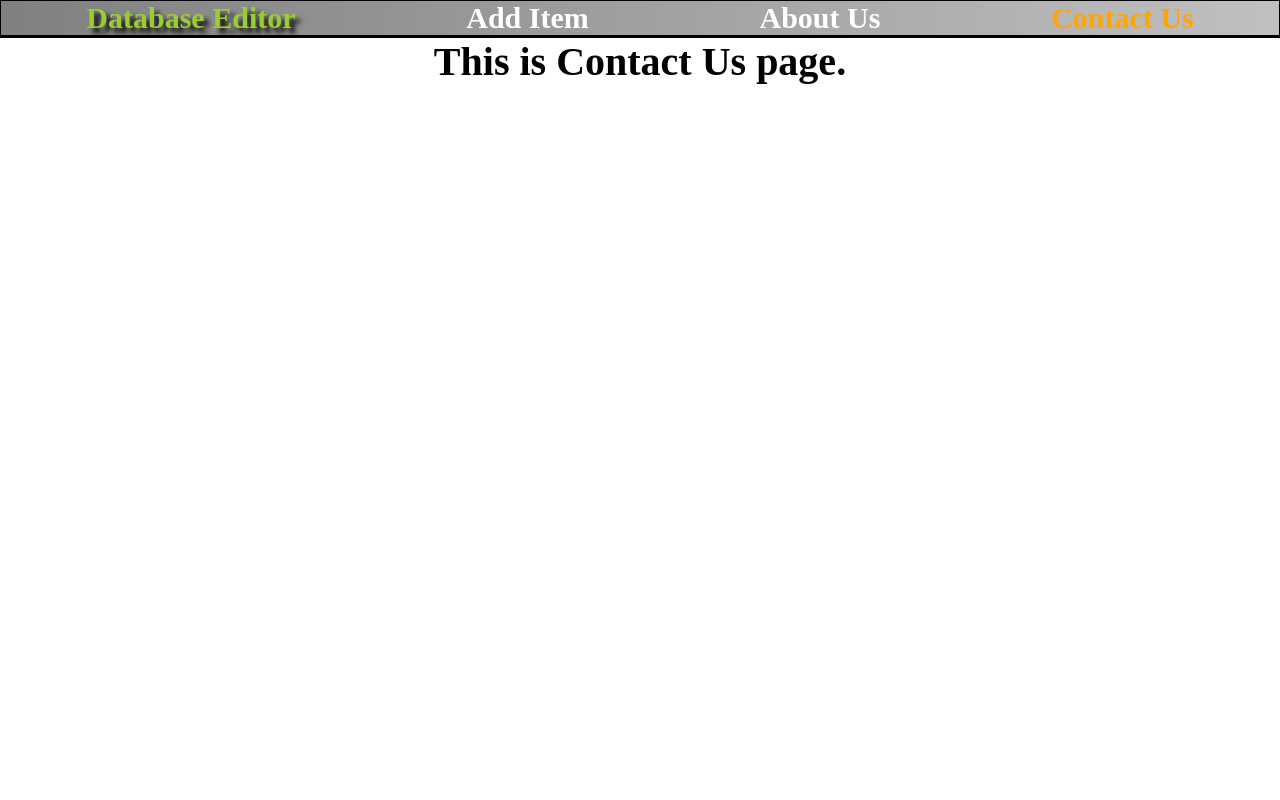
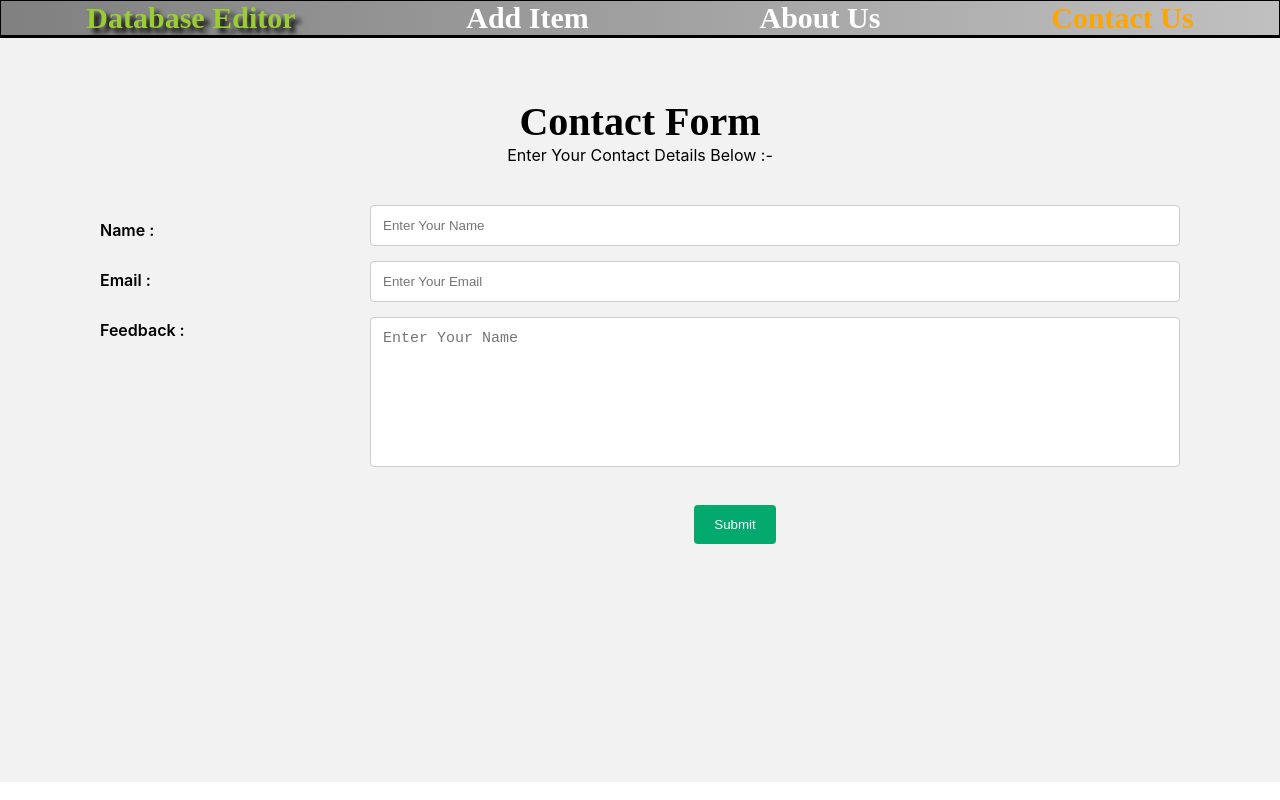
Before and after one commit to yash5chandrakar/Backend-Project-ECOM-, a React (Create React App) app: page /contactUs in a window 1280 px wide. Built offline with nearby package versions, Linux system fonts and the light colour scheme.

Commit message:
Final Commit

```diff
--- a/src/App.js
+++ b/src/App.js
@@ -2,7 +2,8 @@ import { BrowserRouter, NavLink, Route, Routes } from 'react-router-dom';
 import './App.css';
 import AboutUs from './Components/AboutUs';
 import AddItems from './Components/AddItems';
-import ContactUs from './Components/ContactUs';
+import ContactMe from './Components/ContactMe';
+// import ContactUs from './Components/ContactUs';
 import MainPage from './Components/MainPage';
 import NoItemsFound from './Components/NoItemsFound';
 
@@ -33,7 +34,7 @@ function App() {
           <Route path='/addItemPage/:id' element={<AddItems />}></Route>
         </Route>
         <Route path='/aboutUs' element={<AboutUs />}></Route>
-        <Route path='/contactUs' element={<ContactUs />}></Route>
+        <Route path='/contactUs' element={<ContactMe />}></Route>
         <Route path='*' element={<NoItemsFound />}></Route>
       </Routes>
     </BrowserRouter>
--- /dev/null
+++ b/src/Components/AboutUS.module.css
@@ -0,0 +1,34 @@
+.subTitle {
+    font-size: 35px;
+    font-family: cursive;
+}
+
+.outerAboutDiv {
+    padding: 20px 50px;
+}
+
+.outerAboutDiv h1 {
+    font-size: 45px;
+    margin-bottom: 20px;
+}
+
+.contentDiv p {
+    padding: 10px;
+    font-size: 20px;
+    text-align: left;
+    margin: 10px;
+}
+
+.aboutList {
+    display: flex;
+    justify-content: center;
+    align-items: center;
+    flex-direction: column;
+    list-style-type: disc;
+}
+
+.aboutList img {
+    width: 90%;
+    align-self: center;
+    border-radius: 20px;
+}
--- a/src/Components/AboutUs.js
+++ b/src/Components/AboutUs.js
@@ -1,9 +1,57 @@
 import React from 'react'
+import styles from "./AboutUS.module.css"
 
 const AboutUs = () => {
     return (
-        <div>
-            <h1>This is About Us Page</h1>
+        <div className={styles.outerAboutDiv}>
+            <h1>About Us</h1>
+            <div className={styles.contentDiv}>
+                <h2 className={styles.subTitle}>#Database Editor for E-COM Project</h2>
+                <p>This is a database editor app which you can use to edit your database content, add new items and basically manage your database easily. It features good UI and has several functions which are suited to your needs.</p>
+                <h2 className={styles.subTitle}>#Tech Stacks Used </h2>
+                <p>Tech Stacks used in this project are :- <br />
+                    <ol>
+                        <li>Node JS</li>
+                        <li>React JS</li>
+                        <li>Express JS</li>
+                        <li>MongoDB</li>
+                    </ol>
+                </p>
+                <h2 className={styles.subTitle}>#Inspiration</h2>
+                <p>The idea to build this project came after i decided to build a full functioning E-Com Website. Basically i need to manage my database in a good manner so that it can be maintained when i start to use my E-COM Website. Maintaining Data which are needed for the website to work is a crucial job for a Full Stack Developer. Also i needed to take into account that these data can be changed at any time and the Main Website should reflect this positively. I learned various things from this project and it has accounted to my great growth in my backend skills.</p>
+                <h2 className={styles.subTitle}>#API Calls</h2>
+                <p>Various APIs provide means to add, delete, edit an item in the database. They are as follows :- <br />
+                    <ol>
+                        <li>"/api/getSingleItem" - for getting a single Item (for Edit).</li>
+                        <li>"/api/getItems" - To get all items present in DB.</li>
+                        <li>"/api/addItems" - To add Item in the DB.</li>
+                        <li>"/api/deleteItem" - To Delete an Item in DB.</li>
+                    </ol>
+                </p>
+                <h2 className={styles.subTitle}>#Pages</h2>
+                <p>
+                    <ul className={styles.aboutList}>
+                        <li>
+                            <p><strong>Main Page</strong> :- This page displays all data present in the DB.</p>
+                            <img src='https://i.imgur.com/r4HOJXL.png' alt='MainPage.png' />
+                        </li>
+                        <li>
+                            <p><strong>Add Item Page</strong>  :- In this page you can enter details for the product and then submit it to the DB.</p>
+                            <img src='https://i.imgur.com/pzECSTK.png' alt='AddItem.png' />
+                        </li>
+                        <li>
+                            <p><strong>Edit Item</strong>  :- When Edit Item is clicked user is moved to the add item page with all details automatically entered in the respective inputs for easier editing.</p>
+                            <img src="https://i.imgur.com/5Xmw8ZA.png" alt="EditItem.png" />
+                            <h1 align="center">🢃</h1>
+                            <img src="https://i.imgur.com/qXE9ji2.png" alt="ItemDetails.png" />
+                        </li>
+                        <li>
+                            <p><strong>Contact Form</strong>  :- Here you can provide feedback using this form to the backend Team.</p>
+                            <img src="https://i.imgur.com/158yYiW.png" alt="Contact.png" />
+                        </li>
+                    </ul>
+                </p>
+            </div>
         </div>
     )
 }
--- a/src/Components/AddItems.js
+++ b/src/Components/AddItems.js
@@ -4,7 +4,7 @@ import styles from "./AddItems.module.css"
 
 const AddItems = () => {
     const params = useParams()
-    console.log(params)
+    // console.log(params)
 
     const [name, setName] = useState("")
     const [price, setPrice] = useState("")
@@ -21,7 +21,7 @@ const AddItems = () => {
     useEffect(() => {
         if (params.id && params.id !== "") {
             async function getItem() {
-                const res = await fetch(`/getSingleItem?id=${params.id}`, {
+                const res = await fetch(`/api/getSingleItem?id=${params.id}`, {
                     method: "GET",
                 }).then((resp => resp.json()))
                 setImageUrl(res.image)
@@ -76,7 +76,7 @@ const AddItems = () => {
             warranty: warranty
         }
 
-        const res = await fetch("/addItems", {
+        const res = await fetch("/api/addItems", {
             method: "POST",
             headers: {
                 "Content-type": "application/json"
@@ -108,34 +108,34 @@ const AddItems = () => {
                 <h1>Add an Item</h1><br />
                 <p>You can add and edit your details of your item price, description etc. </p><br />
                 <div className={styles.row}>
-                    <div className={styles.col - 25}>
+                    <div >
                         <label htmlFor='name' >Name : </label>
                     </div>
-                    <div className={styles.col - 75}>
+                    <div >
                         <input value={name} type={'text'} required onChange={(e) => setName(e.target.value)} placeholder="Enter Product Name" /> <br />
                     </div>
                 </div>
                 <div className={styles.row}>
-                    <div className={styles.col - 25}>
+                    <div >
                         <label htmlFor='price'>Price : </label>
                     </div>
-                    <div className={styles.col - 75}>
+                    <div >
                         <input value={price} type={'text'} required onChange={(e) => setPrice(e.target.value)} placeholder="Enter Procuct Price" /> <br />
                     </div>
                 </div>
                 <div className={styles.row}>
-                    <div className={styles.col - 25}>
+                    <div >
                         <label htmlFor='brand'>Brand Name : </label>
                     </div>
-                    <div className={styles.col - 75}>
+                    <div >
                         <input value={brand} type={'text'} required onChange={(e) => setBrand(e.target.value)} placeholder="Enter Brand Name" /> <br />
                     </div>
                 </div>
                 <div className={styles.row}>
-                    <div className={styles.col - 25}>
+                    <div >
                         <label htmlFor='highlights'>Highlights : <br /> (Features)</label>
                     </div>
-                    <div className={styles.col - 80}>
+                    <div >
                         <input value={highlights1} type={'text'} required onChange={(e) => setHighlights1(e.target.value)} placeholder="Enter Highlight 1" />
                         <input value={highlights2} type={'text'} required onChange={(e) => setHighlights2(e.target.value)} placeholder="Enter Highlight 2" /> <br />
                         <input value={highlights3} type={'text'} required onChange={(e) => setHighlights3(e.target.value)} placeholder="Enter Highlight 3" />
@@ -143,18 +143,18 @@ const AddItems = () => {
                     </div>
                 </div>
                 <div className={styles.row}>
-                    <div className={styles.col - 25}>
+                    <div >
                         <label htmlFor='desc'>Description (Short) : </label>
                     </div>
-                    <div className={styles.col - 75}>
+                    <div >
                         <textarea type={'text'} required onChange={(e) => setDesc(e.target.value)} value={desc} placeholder="Enter Product Description" /> <br />
                     </div>
                 </div>
                 <div className={styles.row}>
-                    <div className={styles.col - 25}>
+                    <div>
                         <label htmlFor='imageUrl'>Image Url: </label>
                     </div>
-                    <div className={styles.col - 75}>
+                    <div >
                         <input type={'text'} value={imageFile} onChange={(e) => setImageUrl(e.target.value)} placeholder="Enter Image URL" required /> <br />
                     </div>
                 </div>
--- a/src/Components/AddItems.module.css
+++ b/src/Components/AddItems.module.css
@@ -34,6 +34,7 @@ textarea {
 
 textarea {
   height: 150px;
+  font-size: 15px;
   resize: none;
 }
 
@@ -77,20 +78,6 @@ input[type=submit]:hover {
   margin-bottom: 15px;
 }
 
-/* .col-25 {
-    float: left;
-    width: 25%;
-    margin-top: 6px;
-}
-
-
-.col-75 {
-    float: left;
-    width: 75%;
-    margin-top: 6px;
-} */
-
-
 .row:after {
   content: "";
   display: table;
@@ -111,12 +98,12 @@ form p {
 
 input[type=text],
 textarea {
-  width: 100%;
+  /* width: 100%; */
   padding: 12px;
   border: 1px solid #ccc;
   border-radius: 4px;
   resize: vertical;
-  width: 75%;
+  /* width: 75%; */
   float: right;
   margin-bottom: 15px;
 }
@@ -147,7 +134,6 @@ input[type=submit] {
   border: none;
   border-radius: 4px;
   cursor: pointer;
-  float: right;
 }
 
 input[type=submit]:hover {
@@ -160,21 +146,7 @@ input[type=submit]:hover {
   padding: 50px 100px;
 }
 
-.col-25 {
-  float: left;
-  width: 25%;
-  margin-top: 6px;
-}
 
-.col-80 input {
-  float: right;
-}
-
-.col-75 {
-  float: left;
-  width: 75%;
-  margin-top: 6px;
-}
 
 
 .row:after {
@@ -182,11 +154,3 @@ input[type=submit]:hover {
   display: table;
   clear: both;
 }
-
-
-/* @media screen and (max-width: 600px) {
-  .col-25, .col-75, input[type=submit] {
-    width: 100%;
-    margin-top: 0;
-  }
-} */
--- /dev/null
+++ b/src/Components/ContactMe.js
@@ -0,0 +1,52 @@
+import React from 'react'
+import styles from './ContactMe.module.css'
+
+
+const ContactMe = () => {
+
+    function handleSubmit(e) {
+        e.preventDefault()
+    }
+
+    return (
+        <div className={styles.containerSecond}>
+            <div className={styles.headContainer}>
+                <h1>Contact Form</h1>
+                <p>Enter Your Contact Details Below :-</p>
+            </div>
+            <div>
+                <form onSubmit={(e) => handleSubmit(e)}>
+                    <div>
+                        <div>
+                            <label className={styles.myLabel} htmlFor='name'>Name :</label>
+                        </div>
+                        <div>
+                            <input type={'text'} placeholder="Enter Your Name" />
+                        </div>
+                    </div>
+                    <div>
+                        <div>
+                            <label className={styles.myLabel} htmlFor='name'>Email :</label>
+                        </div>
+                        <div>
+                            <input type={'text'} placeholder="Enter Your Email" />
+                        </div>
+                    </div>
+                    <div>
+                        <div>
+                            <label className={styles.myLabel} htmlFor='name'>Feedback :</label>
+                        </div>
+                        <div>
+                            <textarea type={'text'} placeholder="Enter Your Name" />
+                        </div>
+                    </div>
+                    <div className={styles.submitDiv}>
+                        <button value={'submit'} type="submit">Submit</button>
+                    </div>
+                </form>
+            </div>
+        </div>
+    )
+}
+
+export default ContactMe
--- /dev/null
+++ b/src/Components/ContactMe.module.css
@@ -0,0 +1,43 @@
+.containerSecond {
+    padding: 20px 100px;
+    height: 93vh;
+    background-color: #f2f2f2;
+    overflow-x: hidden;
+}
+
+.container h1 {
+    font-family: Arial, Helvetica, sans-serif;
+}
+
+.headContainer {
+    margin: 20px;
+    padding: 20px;
+    border-radius: 20px;
+    /* background: linear-gradient(to right, wheat, gray); */
+}
+
+.container p {
+    font-family: 'Trebuchet MS', 'Lucida Sans Unicode', 'Lucida Grande', 'Lucida Sans', Arial, sans-serif;
+    padding: 20px;
+}
+
+.myLabel {
+    padding: 15px 0px;
+}
+
+.submitDiv {
+    position: relative;
+    top: 150px;
+    text-align: center;
+    left: 500px;
+}
+
+.submitDiv button {
+    background-color: #04AA6D;
+    color: white;
+    padding: 12px 20px;
+    border: none;
+    border-radius: 4px;
+    cursor: pointer;
+    /* float: right; */
+}
--- a/src/Components/MainPage.js
+++ b/src/Components/MainPage.js
@@ -14,7 +14,7 @@ const MainPage = () => {
     useEffect(() => {
         async function getData() {
             setData("Loading")
-            let res = await fetch("/getItems").then(res => res.json())
+            let res = await fetch("/api/getItems").then(res => res.json())
             let sno = 1;
             if (priceToggle === false) {
                 res = res.sort((a, b) => a.price - b.price)
@@ -48,7 +48,7 @@ const MainPage = () => {
 
     async function deleteItem(elementName) {
         // console.log(elementName)
-        const res = await fetch(`/deleteItem?name=${elementName}`, {
+        const res = await fetch(`/api/deleteItem?name=${elementName}`, {
             method: "DELETE"
         }).then((response) => response.json())
         if (res.operation) {
@@ -96,7 +96,6 @@ const MainPage = () => {
 
                 </table>
             </div>
-
         </div>
     )
 }
--- a/src/Components/MainPage.module.css
+++ b/src/Components/MainPage.module.css
@@ -70,7 +70,6 @@ td:nth-child(7) button {
 button {
     border-radius: 10px;
     padding: 5px;
-
 }
 
 button:hover {
```
Also changed, not shown: server.js (+4 -5 lines).
